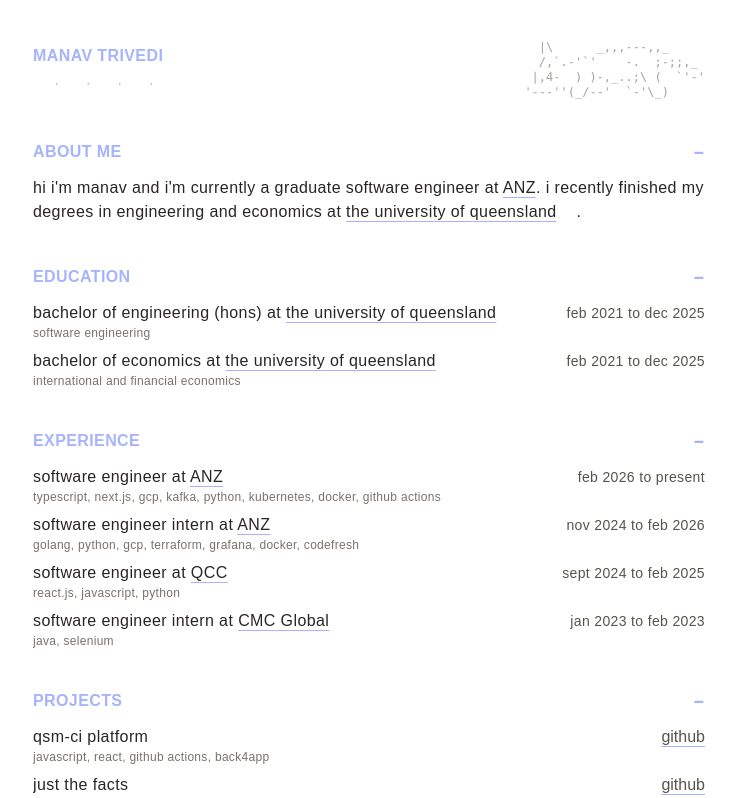
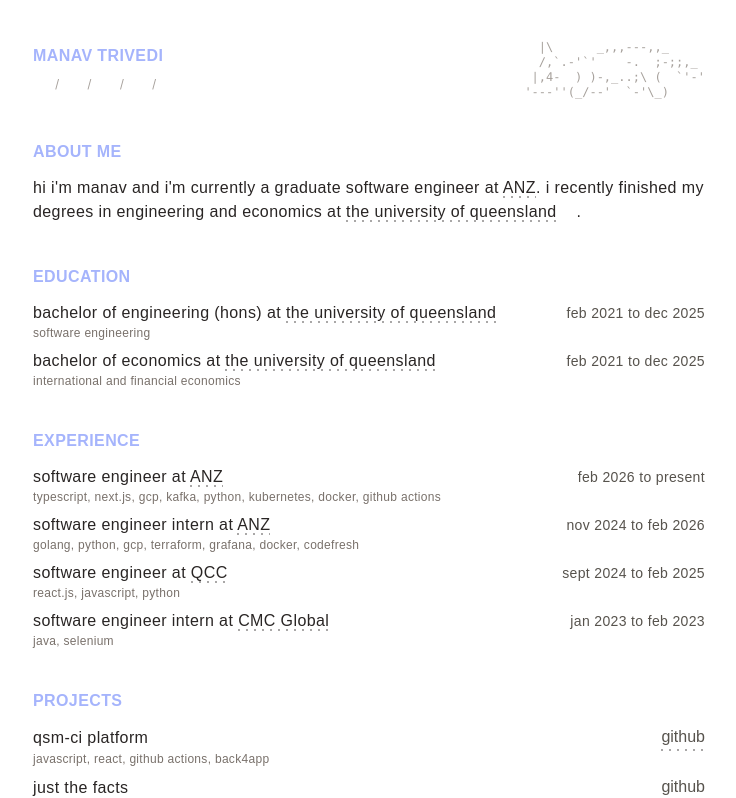
Before and after one commit to ManavTriv/personal-website, a React (Vite) app: page / in a window 1280 px wide. Shown: the top 798 px of the page, without its empty margins (271-1007 px from the left). Built offline with nearby package versions, Linux system fonts and the light colour scheme; some icons are missing; a web font is replaced by a local one.

Commit message:
theme crossfade, plain sections, dotted keyword marks

```diff
--- a/src/components/About.tsx
+++ b/src/components/About.tsx
@@ -1,23 +1,19 @@
 import { Emoji } from "iconoir-react";
-import CollapsibleSection from "./CollapsibleSection";
+import Section from "./Section";
 
 const About = () => (
-  <CollapsibleSection title="ABOUT ME">
+  <Section title="ABOUT ME">
     <p className="font-secondary text-sm sm:text-base tracking-wide text-stone-800 dark:text-stone-200">
       hi i'm manav and i'm currently a graduate software engineer at{" "}
-      <span className="underline underline-offset-4 decoration-accent hover:text-accent">
-        ANZ
-      </span>
-      . i recently finished my degrees in engineering and economics at{" "}
-      <span className="underline underline-offset-4 decoration-accent hover:text-accent">
-        the university of queensland
-      </span>
+      <span className="keyword">ANZ</span>. i recently finished my degrees in
+      engineering and economics at{" "}
+      <span className="keyword">the university of queensland</span>
       <span className="inline-block align-middle ml-1">
         <Emoji className="w-4 h-4" />
       </span>
       .
     </p>
-  </CollapsibleSection>
+  </Section>
 );
 
 export default About;
--- a/src/components/CollapsibleSection.tsx
+++ /dev/null
@@ -1,46 +0,0 @@
-import { useState, type ReactNode } from "react";
-
-type CollapsibleSectionProps = {
-  title: string;
-  children: ReactNode;
-  defaultOpen?: boolean;
-};
-
-const CollapsibleSection = ({
-  title,
-  children,
-  defaultOpen = true,
-}: CollapsibleSectionProps) => {
-  const [isOpen, setIsOpen] = useState(defaultOpen);
-
-  return (
-    <section className="flex flex-col space-y-3 w-full">
-      <h2>
-        <button
-          type="button"
-          onClick={() => setIsOpen((prev) => !prev)}
-          className="flex w-full items-center justify-between cursor-pointer"
-        >
-          <span className="font-secondary text-sm sm:text-base font-semibold tracking-wide text-accent hover:opacity-80">
-            {title}
-          </span>
-          <span className="text-accent text-lg leading-none font-bold hover:opacity-80">
-            {isOpen ? "−" : "+"}
-          </span>
-        </button>
-      </h2>
-
-      <div
-        className={`overflow-hidden origin-top transition-all duration-300 ease-out ${
-          isOpen
-            ? "opacity-100 max-h-[1000px] translate-y-0"
-            : "opacity-0 max-h-0 -translate-y-1"
-        }`}
-      >
-        {children}
-      </div>
-    </section>
-  );
-};
-
-export default CollapsibleSection;
--- a/src/components/Education.tsx
+++ b/src/components/Education.tsx
@@ -1,4 +1,4 @@
-import CollapsibleSection from "./CollapsibleSection";
+import Section from "./Section";
 
 type Degree = {
   degree: string;
@@ -23,14 +23,14 @@
 ];
 
 const Education = () => (
-  <CollapsibleSection title="EDUCATION">
+  <Section title="EDUCATION">
     <div className="flex flex-col space-y-2 w-full">
       {education.map(({ degree, institution, period, focus }) => (
         <div key={`${degree}-${institution}`} className="flex flex-col">
           <div className="flex flex-col sm:flex-row sm:justify-between sm:items-center">
             <h3 className="font-secondary text-sm sm:text-base tracking-wide text-stone-800 dark:text-stone-200">
               {degree} at{" "}
-              <span className="underline underline-offset-4 decoration-accent hover:text-accent">
+              <span className="keyword">
                 {institution}
               </span>
             </h3>
@@ -44,7 +44,7 @@
         </div>
       ))}
     </div>
-  </CollapsibleSection>
+  </Section>
 );
 
 export default Education;
--- a/src/components/Experience.tsx
+++ b/src/components/Experience.tsx
@@ -1,4 +1,4 @@
-import CollapsibleSection from "./CollapsibleSection";
+import Section from "./Section";
 
 type Job = {
   role: string;
@@ -41,25 +41,32 @@
     role: "software engineer",
     company: "QCC",
     period: "sept 2024 to feb 2025",
-    stack: ["react.js", "javascript", "python"],
+    stack: [
+      "react.js",
+      "javascript",
+      "python",
+    ],
   },
   {
     role: "software engineer intern",
     company: "CMC Global",
     period: "jan 2023 to feb 2023",
-    stack: ["java", "selenium"],
+    stack: [
+      "java",
+      "selenium",
+    ],
   },
 ];
 
 const Experience = () => (
-  <CollapsibleSection title="EXPERIENCE">
+  <Section title="EXPERIENCE">
     <div className="flex flex-col space-y-2 w-full">
       {experiences.map(({ role, company, period, stack }) => (
         <div key={`${role}-${company}`} className="flex flex-col">
           <div className="flex flex-col sm:flex-row sm:justify-between sm:items-center">
             <h3 className="font-secondary text-sm sm:text-base tracking-wide text-stone-800 dark:text-stone-200">
               {role} at{" "}
-              <span className="underline underline-offset-4 decoration-accent hover:text-accent">
+              <span className="keyword">
                 {company}
               </span>
             </h3>
@@ -73,7 +80,7 @@
         </div>
       ))}
     </div>
-  </CollapsibleSection>
+  </Section>
 );
 
 export default Experience;
--- a/src/components/Overview.tsx
+++ b/src/components/Overview.tsx
@@ -24,8 +24,16 @@
     link: "https://github.com/ManavTriv",
     external: true,
   },
-  { label: "email", icon: Mail, link: "mailto:trivedimanav2003@gmail.com" },
-  { label: "resume", icon: Page, link: "/resume.pdf" },
+  {
+    label: "email",
+    icon: Mail,
+    link: "mailto:trivedimanav2003@gmail.com",
+  },
+  {
+    label: "resume",
+    icon: Page,
+    link: "/resume.pdf",
+  },
 ];
 
 const cat = [
@@ -37,7 +45,7 @@
 
 const Separator = () => (
   <span className="text-xs text-stone-400 dark:text-stone-500 select-none">
-    ·
+    /
   </span>
 );
 
--- a/src/components/Projects.tsx
+++ b/src/components/Projects.tsx
@@ -1,4 +1,4 @@
-import CollapsibleSection from "./CollapsibleSection";
+import Section from "./Section";
 
 type Project = {
   name: string;
@@ -30,7 +30,7 @@
 ];
 
 const Projects = () => (
-  <CollapsibleSection title="PROJECTS">
+  <Section title="PROJECTS">
     <div className="flex flex-col space-y-2 w-full">
       {projects.map(({ name, stack, link }) => (
         <div key={name} className="flex flex-col">
@@ -42,7 +42,7 @@
               href={link}
               target="_blank"
               rel="noopener noreferrer"
-              className="font-secondary text-sm sm:text-base underline underline-offset-4 decoration-accent text-stone-600 dark:text-stone-300 hover:text-accent"
+              className="font-secondary text-sm sm:text-base keyword text-stone-600 dark:text-stone-300"
             >
               github
             </a>
@@ -53,7 +53,7 @@
         </div>
       ))}
     </div>
-  </CollapsibleSection>
+  </Section>
 );
 
 export default Projects;
--- /dev/null
+++ b/src/components/Section.tsx
@@ -0,0 +1,17 @@
+import type { ReactNode } from "react";
+
+type SectionProps = {
+  title: string;
+  children: ReactNode;
+};
+
+const Section = ({ title, children }: SectionProps) => (
+  <section className="flex flex-col space-y-3 w-full">
+    <h2 className="font-secondary text-sm sm:text-base font-semibold tracking-wide text-accent">
+      {title}
+    </h2>
+    {children}
+  </section>
+);
+
+export default Section;
--- a/src/hooks/useTheme.ts
+++ b/src/hooks/useTheme.ts
@@ -1,4 +1,5 @@
-import { useEffect, useState } from "react";
+import { useLayoutEffect, useState } from "react";
+import { flushSync } from "react-dom";
 
 type Theme = "light" | "dark";
 
@@ -9,12 +10,20 @@
       : "light",
   );
 
-  useEffect(() => {
+  useLayoutEffect(() => {
     document.documentElement.classList.toggle("dark", theme === "dark");
   }, [theme]);
 
-  const toggleTheme = () =>
-    setTheme((prev) => (prev === "light" ? "dark" : "light"));
+  const toggleTheme = () => {
+    const next = theme === "light" ? "dark" : "light";
+    const update = () => flushSync(() => setTheme(next));
+
+    if ("startViewTransition" in document) {
+      document.startViewTransition(update);
+    } else {
+      update();
+    }
+  };
 
   return { theme, toggleTheme };
 }
--- a/src/styles/index.css
+++ b/src/styles/index.css
@@ -6,6 +6,11 @@
 @theme {
   --font-secondary: "Radio Canada", sans-serif;
   --color-accent: rgb(165, 180, 252);
+}
+
+body {
+  background-color: rgb(255, 255, 255);
+  color: rgb(41, 37, 36);
 }
 
 .dark {
@@ -17,10 +22,26 @@
   color: rgb(231, 229, 228);
 }
 
-body {
-  background-color: rgb(255, 255, 255);
-  color: rgb(41, 37, 36);
-  transition:
-    background-color 0.3s ease,
-    color 0.3s ease;
+@utility keyword {
+  background: linear-gradient(
+      to right,
+      color-mix(in oklab, currentColor 40%, transparent) 2px,
+      transparent 2px
+    )
+    0 100% / 8px 2px repeat-x;
+  padding-bottom: 2px;
+  @apply hover:text-accent;
 }
+
+::view-transition-old(root),
+::view-transition-new(root) {
+  animation-duration: 450ms;
+  animation-timing-function: cubic-bezier(0.2, 0.8, 0.2, 1);
+}
+
+@media (prefers-reduced-motion: reduce) {
+  ::view-transition-old(root),
+  ::view-transition-new(root) {
+    animation: none;
+  }
+}
```
